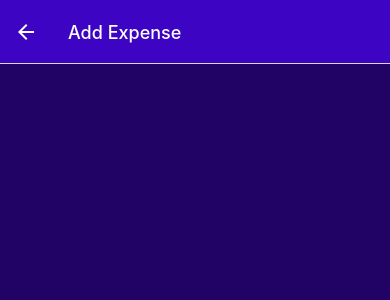
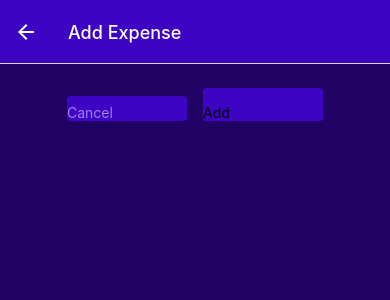
Before and after one commit to kumarmudur/react-native-expense-app, a React Native app: screen /ManageExpense in a window 390 px wide. Shown: the top 300 px of the page. Built offline with nearby package versions, Linux system fonts and the light colour scheme.

Commit message:
[React-Native][UI] button component style changes

```diff
--- a/components/ui/Button.js
+++ b/components/ui/Button.js
@@ -1,12 +1,17 @@
 import React from 'react';
 import {Pressable, StyleSheet, Text, View} from 'react-native';
+import {GlobalStyles} from '../../constants/styles';
 
-const Button = ({children, onPress}) => {
+const Button = ({children, onPress, mode, style}) => {
   return (
-    <View>
-      <Pressable onPress={onPress}>
-        <View>
-          <Text>{children}</Text>
+    <View style={style}>
+      <Pressable
+        onPress={onPress}
+        style={({pressed}) => pressed && style.pressed}>
+        <View style={[styles.button, mode === 'flat' && styles.flat]}>
+          <Text style={[styles.button, mode === 'flat' && styles.flatText]}>
+            {children}
+          </Text>
         </View>
       </Pressable>
     </View>
@@ -14,3 +19,26 @@ const Button = ({children, onPress}) => {
 };
 
 export default Button;
+
+const styles = StyleSheet.create({
+  button: {
+    borderRadius: 4,
+    paddingTop: 8,
+    backgroundColor: GlobalStyles.colors.primary500,
+  },
+  flat: {
+    backgroundColor: 'transparent',
+  },
+  buttonText: {
+    color: 'white',
+    textAlign: 'center',
+  },
+  flatText: {
+    color: GlobalStyles.colors.primary200,
+  },
+  pressed: {
+    opacity: 0.75,
+    backgroundColor: GlobalStyles.colors.primary100,
+    borderRadius: 4,
+  },
+});
--- a/screens/components/ManageExpense.js
+++ b/screens/components/ManageExpense.js
@@ -3,6 +3,7 @@ import {useLayoutEffect} from 'react';
 import {StyleSheet, View} from 'react-native';
 
 import IconButton from '../../components/ui/IconButton';
+import Button from '../../components/ui/Button';
 import {GlobalStyles} from '../../constants/styles';
 
 const ManageExpense = ({route, navigation}) => {
@@ -17,8 +18,20 @@ const ManageExpense = ({route, navigation}) => {
 
   const deleteExpenseHandler = () => {};
 
+  const cancelHandler = () => {};
+
+  const confirmHandler = () => {};
+
   return (
     <View style={styles.container}>
+      <View style={styles.buttons}>
+        <Button style={styles.button} mode="flat" onPress={cancelHandler}>
+          Cancel
+        </Button>
+        <Button style={styles.button} onPress={confirmHandler}>
+          {isEditing ? 'Update' : 'Add'}
+        </Button>
+      </View>
       {isEditing && (
         <View style={styles.deleteContainer}>
           <IconButton
@@ -41,6 +54,15 @@ const styles = StyleSheet.create({
     padding: 24,
     backgroundColor: GlobalStyles.colors.primary800,
   },
+  buttons: {
+    flexDirection: 'row',
+    justifyContent: 'center',
+    alignItems: 'center',
+  },
+  button: {
+    minWidth: 120,
+    marginHorizontal: 8,
+  },
   deleteContainer: {
     marginTop: 16,
     paddingTop: 8,
```
